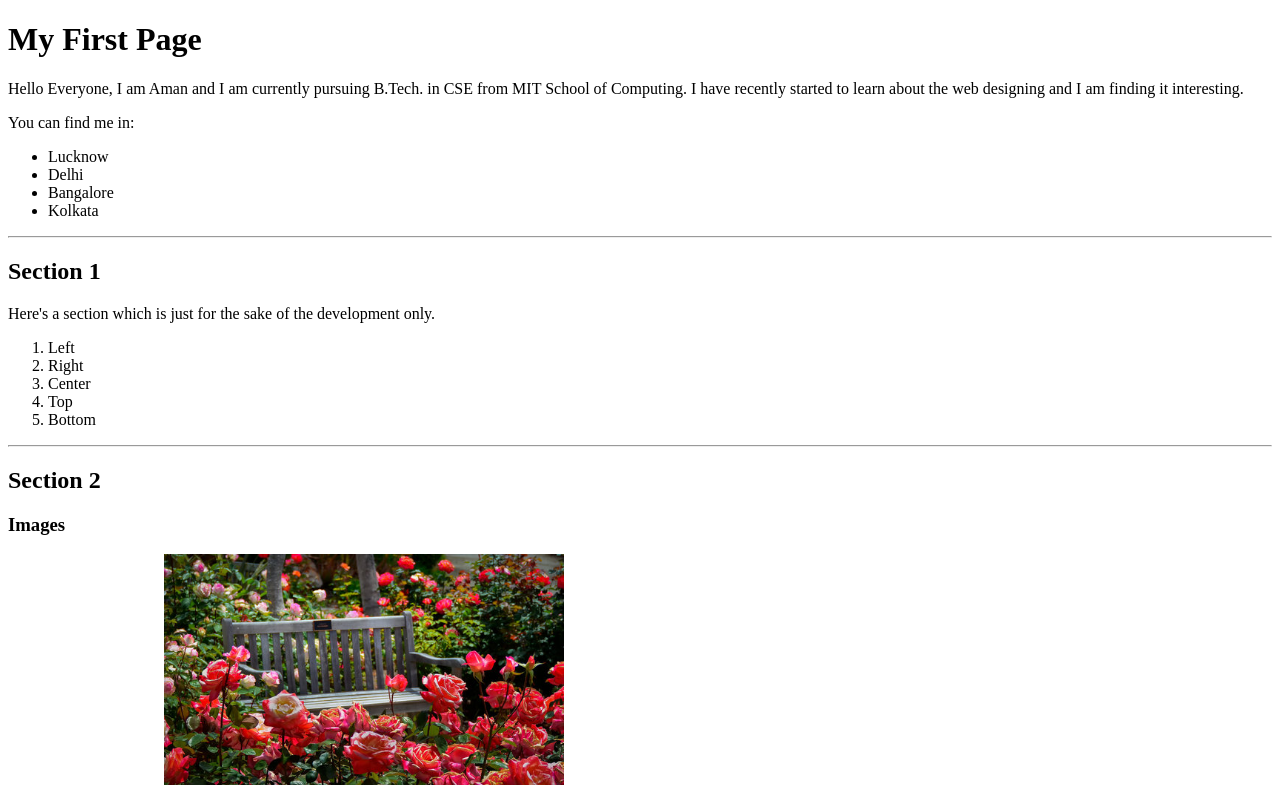
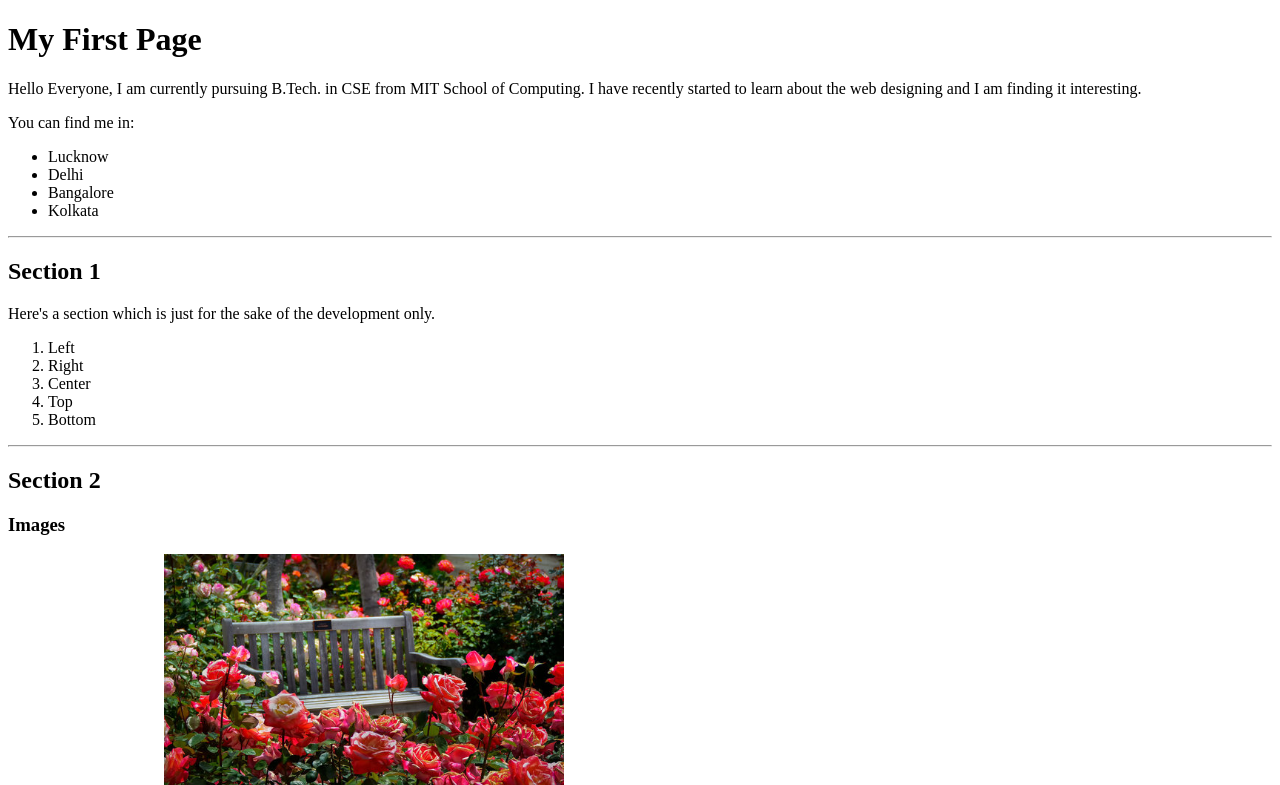
Before and after one commit to amri-03/sample, a plain HTML site: page index.html in a window 1280 px wide. Shown: the top 785 px of the page. Drawn offline with Linux system fonts and the light colour scheme.

Commit message:
Update index.html

```diff
--- a/index.html
+++ b/index.html
@@ -11,7 +11,7 @@
         <h1>My First Page</h1>
     </header>
     <main>
-        <p>Hello Everyone, I am Aman and I am currently pursuing B.Tech. in CSE from MIT School of Computing. I have recently started to learn about the web designing and I am finding it interesting.</p>
+        <p>Hello Everyone, I am currently pursuing B.Tech. in CSE from MIT School of Computing. I have recently started to learn about the web designing and I am finding it interesting.</p>
         <p>You can find me in:</p>
         <ul>
             <li>Lucknow</li>
```
